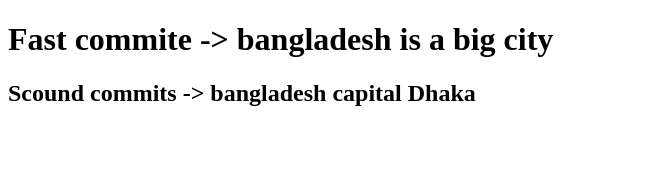
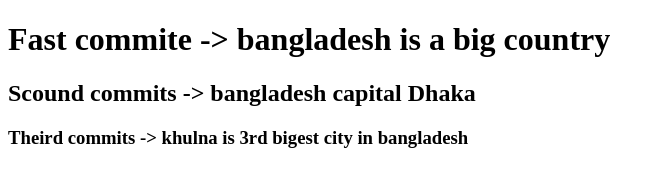
Before and after one commit to Saiful-al-Saif/four-repository, a plain HTML site: page code.html in a window 1280 px wide. Shown: the whole page, without its empty margins (0-665 px from the left). Drawn offline with Linux system fonts and the light colour scheme.

Commit message:
3rd commite done

```diff
--- a/code.html
+++ b/code.html
@@ -8,9 +8,11 @@
 </head>
 <body>
 
-   <h1>Fast commite -> bangladesh is a big city</h1>
+   <h1>Fast commite -> bangladesh is a big country</h1>
 
    <h2>Scound commits -> bangladesh capital Dhaka</h2>
+
+   <h3>Theird commits -> khulna is 3rd bigest city in bangladesh</h3>
 
 
 
```
